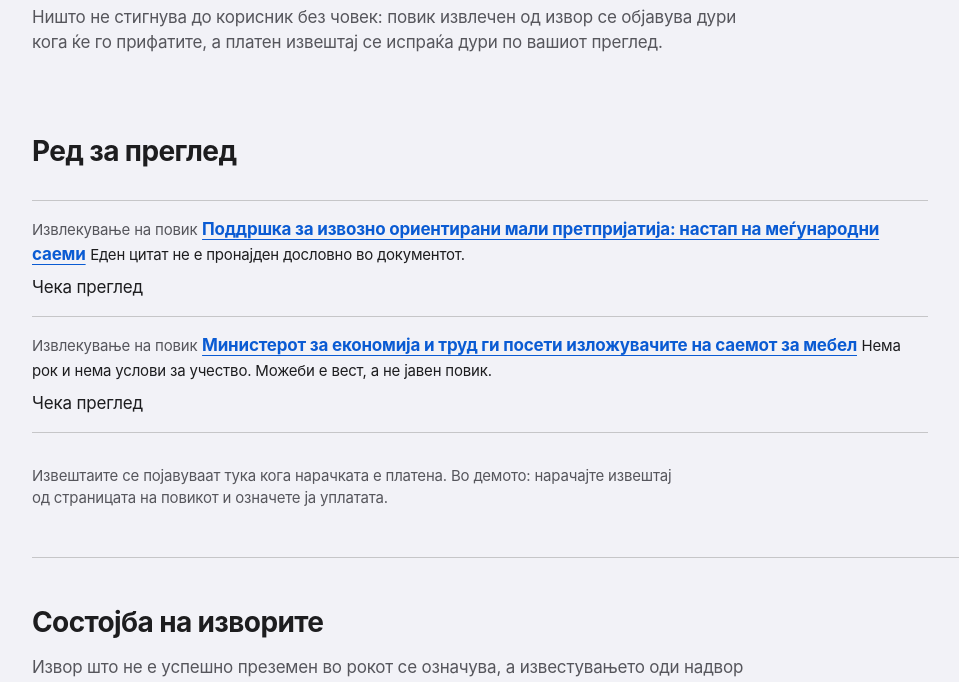
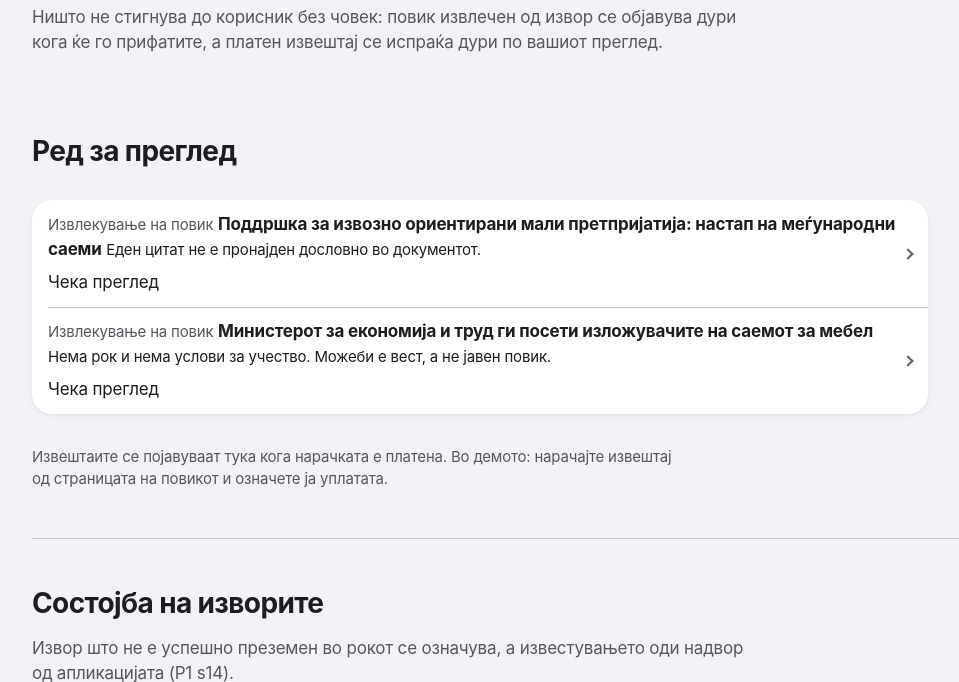
Before and after one commit to soykandiso/claudeproba, a Flask app: page /demo/admin in a window 1280 px wide. Shown: the part 212-894 px from the top of the page, without its empty margins (128-1087 px from the left). Run offline with Flask 3, Linux system fonts and the light colour scheme; parts of the project's set-up code (start-up, migrations or seed data) failed here and were passed over.

Commit message:
DL6: the operator screens in the design language
The queue's lists are inset cards of rows: each row one tap target, the
title's link stretched over it with iOS's chevron, the fill on hover and
the tint ring on keyboard focus. An item or a report review is a card per
part, and what was a card inside a part (a call's head, a notice) is
recessed there, never lifted twice. Quote context is rounded; the manual
entry's fields sit on one card. The demo's and /stil's rows follow.

DS7's checks are unchanged. axe: zero violations on the five operator
screens in both themes at 375, 768 and 1440.

Co-Authored-By: Claude Opus 5.5 <noreply@anthropic.com>

```diff
--- a/app/web/static/css/site.css
+++ b/app/web/static/css/site.css
@@ -28,7 +28,7 @@ body {
    does not tell a link from its sentence (WCAG 1.4.1). Standalone links (.tap, the nav, a
    button) need no underline, their shape says what they are. */
 a { color: var(--tint); text-decoration: none; text-underline-offset: var(--s-4); }
-:where(p, li, dd, td, figcaption, .hint, .why-not) a:not(.btn):not(.tap):not(.group__row) {
+:where(p, li, dd, td, figcaption, .hint, .why-not) a:not(.btn):not(.tap):not(.group__row):not(.rows__link) {
   text-decoration: underline; text-decoration-thickness: var(--rule-w);
 }
 a:hover { text-decoration: underline; }
@@ -472,7 +472,7 @@ details.why > summary:hover, details.why > summary.is-hover { color: var(--label
   white-space: pre-wrap; overflow-wrap: anywhere; max-width: var(--measure);
   padding-bottom: var(--s-64);
 }
-.document--context { background: var(--fill); padding: var(--s-12) var(--s-16); white-space: normal; }
+.document--context { background: var(--fill); border-radius: var(--radius-m); padding: var(--s-12) var(--s-16); white-space: normal; }
 mark {
   background: var(--fill); color: var(--label);
   text-decoration: underline var(--mark-w) var(--verified); text-underline-offset: var(--s-4);
@@ -482,14 +482,30 @@ mark {
 /* The reviewer copies quotes from one line, so the lines are shown as stored. */
 .document--lines { white-space: pre-line; }
 
-/* Rows: an order list, the review queue */
+/* Rows: an order list, the review queue. An inset grouped list (DL6): one card, inset
+   hairlines, and a row that leads somewhere is one tap target with iOS's chevron. */
 
-.rows { list-style: none; padding: 0; max-width: var(--width-wide); }
+.rows { list-style: none; padding: 0; max-width: var(--width-wide); overflow: hidden; }
 .rows > li {
   display: flex; flex-wrap: wrap; justify-content: space-between; gap: var(--s-8) var(--s-24);
-  padding-block: var(--s-16); border-top: var(--rule-w) solid var(--separator);
+  padding: var(--s-12) var(--s-16); position: relative;
 }
-.rows > li:last-child { border-bottom: var(--rule-w) solid var(--separator); }
+.rows > li + li::before {
+  content: ""; position: absolute; top: 0; left: var(--s-16); right: 0;
+  border-top: var(--rule-w) solid var(--separator);
+}
+.rows__link { color: var(--label); text-decoration: none; }
+.rows__link::after { content: ""; position: absolute; inset: 0; }
+.rows__link:hover { text-decoration: none; }
+.rows > li:has(.rows__link) { padding-right: var(--s-32); }
+.rows > li:has(.rows__link)::after {
+  content: ""; position: absolute; right: var(--s-16); top: 50%; width: var(--s-8); height: var(--s-8);
+  border-right: var(--mark-w) solid var(--label-3); border-bottom: var(--mark-w) solid var(--label-3);
+  transform: translateY(-50%) rotate(-45deg);
+}
+.rows > li:has(.rows__link:hover) { background: var(--fill); }
+.rows__link:focus-visible { outline: none; }
+.rows > li:has(.rows__link:focus-visible) { outline: var(--rule-w-strong) solid var(--tint); outline-offset: calc(-1 * var(--rule-w-strong)); }
 .rows > li > .stack { flex: 1 1 var(--width-narrow); min-width: 0; }
 .rows > li > .stack > * { display: block; margin-top: var(--s-4); }
 .rows > li > .stack > :first-child { margin-top: 0; }
@@ -720,7 +736,8 @@ details.confirm > form {
 }
 
 /* A surface: content's own ground, solid and quiet. Every card in the site is this one. */
-.surface, .call, .empty, .decision-bar, .group__rows, .form-section__card, .legend--card, .document--card {
+.surface, .call, .empty, .decision-bar, .group__rows, .form-section__card, .legend--card, .document--card,
+.rows, .grouped--cards > section:not(.notice) {
   background: var(--surface); border-radius: var(--radius-l); box-shadow: var(--shadow-1);
 }
 
@@ -816,8 +833,7 @@ a.group__row::after {
 /* ------------------------------------------------------------------ shortlist and passage (DL4) */
 
 /* A grouped page is cards on --bg: its sections are told apart by space, not by rules. */
-.grouped section { border-top: 0; }
-.grouped .group + section, .grouped section + section { padding-top: var(--s-24); }
+.grouped section { border-top: 0; padding-block: var(--s-24); }
 
 /* The legend on one card: the four marks, wrapping two to a line on a phone. */
 .legend--card {
@@ -839,3 +855,13 @@ a.group__row::after {
   padding: var(--s-16); margin-block: var(--s-32) var(--s-64);
 }
 @media (min-width: 768px) { .document--card { padding: var(--s-24) var(--s-32); } }
+
+/* ------------------------------------------------------------------ operator screens (DL6) */
+
+/* A long review page: each part a card on the grouped ground. What was a card of its own
+   inside a part (a call's head, a notice) is recessed there instead, never lifted twice. */
+.grouped.grouped--cards > section { padding: var(--s-16); margin-top: var(--s-16); }
+@media (min-width: 768px) { .grouped.grouped--cards > section { padding: var(--s-24); } }
+.grouped--cards section .call, .grouped--cards section .notice { background: var(--fill); box-shadow: none; }
+.grouped--cards section .notice { box-shadow: inset var(--rule-w-strong) 0 0 var(--label); }
+.grouped--cards .criterion:first-child { padding-top: 0; }
--- a/app/web/templates/admin/item.html
+++ b/app/web/templates/admin/item.html
@@ -3,7 +3,7 @@
 {% block title %}Ставка {{ item.id }}{% endblock %}
 {% set pending = item.state.value == 'pending' %}
 {% block main %}
-<div class="wrap wrap--review">
+<div class="wrap wrap--review grouped grouped--cards">
   <a class="back" href="{{ url_for('admin.queue') }}">Назад кон редот</a>
   <div class="report-head stack">
     <p class="small soft">{{ stage_label }}, ставка <span class="id id--14">{{ item.id }}</span></p>
--- a/app/web/templates/admin/report.html
+++ b/app/web/templates/admin/report.html
@@ -100,7 +100,7 @@
 {% endmacro %}
 
 {% block main %}
-<div class="wrap wrap--review">
+<div class="wrap wrap--review grouped grouped--cards">
   <a class="back" href="{{ url_for('admin.queue') }}">Назад кон редот</a>
   <div class="report-head stack">
     <p class="small soft">Извештај за преглед, ставка <span class="id id--14">{{ item.id }}</span>{% if item.match_run_id %}, анализа <span class="id id--14 break">{{ item.match_run_id }}</span>{% endif %}</p>
--- a/app/web/templates/demo/account.html
+++ b/app/web/templates/demo/account.html
@@ -34,7 +34,7 @@
       {% for o in orders %}
       <li>
         <div class="stack--tight">
-          <a href="{{ url_for('demo.order_detail', no=o.no) }}"><strong>{{ products[o.product][0] }}</strong>, {{ calls[o.slug].reference }}</a>
+          <a class="rows__link" href="{{ url_for('demo.order_detail', no=o.no) }}"><strong>{{ products[o.product][0] }}</strong>, {{ calls[o.slug].reference }}</a>
           <span class="small soft">{{ calls[o.slug].title }}</span>
         </div>
         <div class="rows__meta">
--- a/app/web/templates/demo/admin.html
+++ b/app/web/templates/demo/admin.html
@@ -17,7 +17,7 @@
       <li{% if not i.open %} class="rows--closed"{% endif %}>
         <div class="stack--tight">
           <span class="small soft">{{ i.kind }}</span>
-          <a href="{{ i.url }}"><strong>{{ i.title }}</strong></a>
+          <a class="rows__link" href="{{ i.url }}"><strong>{{ i.title }}</strong></a>
           {% if i.flag and i.open %}<span class="small">{{ i.flag }}</span>{% endif %}
         </div>
         <div class="rows__meta">
--- a/app/web/templates/stil/_components.html
+++ b/app/web/templates/stil/_components.html
@@ -175,8 +175,8 @@
     <dl class="breakdown"><div><dt>Рок</dt><dd>Рокот е за месец.</dd></div></dl>
   </details>
   <ul class="rows">
-    <li><div class="stack"><a href="#list-h">Јавен повик за дигитализација</a><span class="small soft">Нов повик, чека преглед</span></div><div class="rows__meta small"><span>{{ c.date(today) }}</span></div></li>
-    <li><div class="stack"><a href="#list-h">Поддршка за занаетчии</a><span class="small soft">Објавен</span></div><div class="rows__meta small"><span>{{ c.date(today) }}</span></div></li>
+    <li><div class="stack"><a class="rows__link" href="#list-h">Јавен повик за дигитализација</a><span class="small soft">Нов повик, чека преглед</span></div><div class="rows__meta small"><span>{{ c.date(today) }}</span></div></li>
+    <li><div class="stack"><a class="rows__link" href="#list-h">Поддршка за занаетчии</a><span class="small soft">Објавен</span></div><div class="rows__meta small"><span>{{ c.date(today) }}</span></div></li>
   </ul>
 </section>
 
```
Also changed, not shown: app/web/templates/admin/manual.html (+4 -3 lines), app/web/templates/admin/queue.html (+6 -5 lines), docs/design-language.md (+13 -0 lines), docs/handoff.md (+3 -2 lines), docs/roadmap.md (+1 -1 lines), tests/test_admin_design.py (+23 -0 lines), .claude/skills/design-system/SKILL.md.
